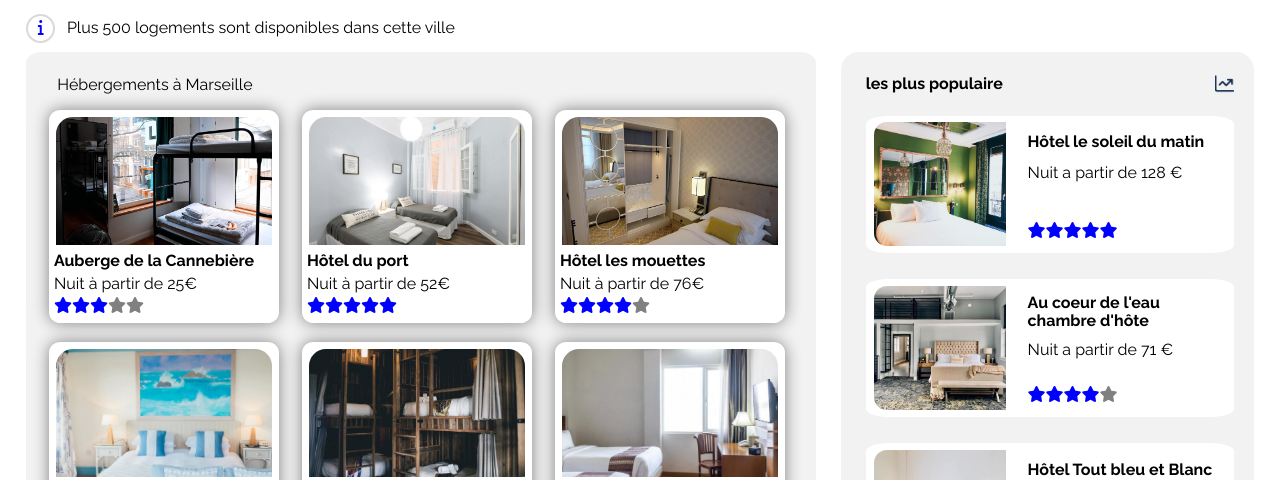
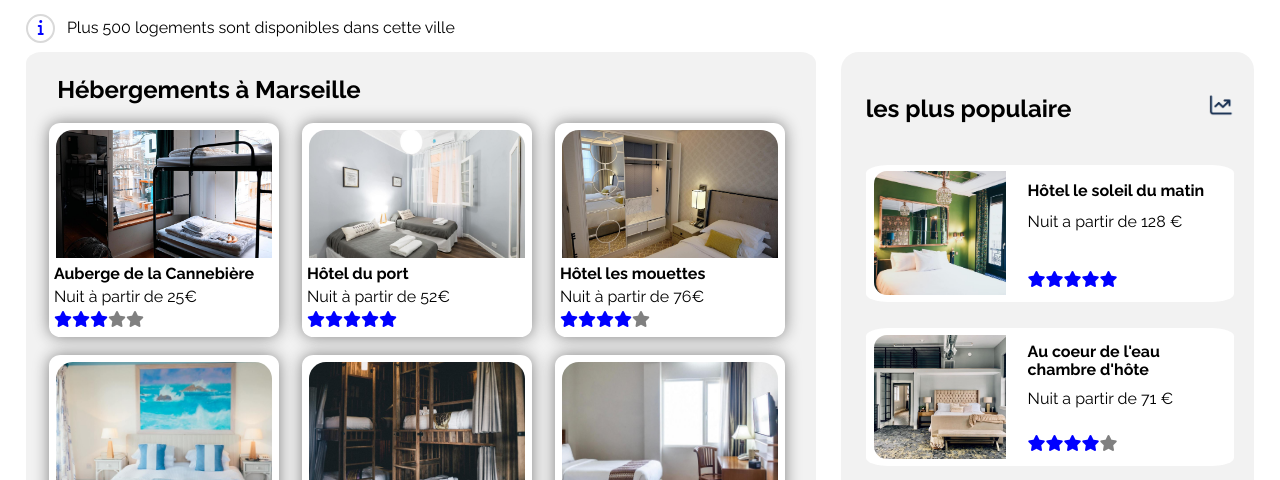
Before and after one commit to mysteriou13/project_index, a plain HTML site: page index.html in a window 1280 px wide. Shown: the part 292-772 px from the top of the page. Drawn offline with Linux system fonts and the light colour scheme.

Commit message:
reglage taille icon pop

```diff
--- a/index.html
+++ b/index.html
@@ -259,7 +259,7 @@ rel="stylesheet"
 
 
                     <div>
-                        <div class = "titre_hebergement"> Hébergements  à Marseille</div>
+                        <div class = "titre_hebergement"> <h2> Hébergements  à Marseille </h2> </div>
 
                         <div  class = "line_box" >
 
@@ -486,7 +486,9 @@ rel="stylesheet"
                                 <div  class = "flex_titre_populaire">
 
                                     <div>
-                      les plus  populaire
+
+                      <h2>  les plus  populaire </h2>
+
                       </div>
 
                       <div class = "taill_image_pop">
--- a/style.css
+++ b/style.css
@@ -509,9 +509,9 @@ height: 25px;
 
 .icone_pop{
 
-  height: 100%;
   width: 100%;
 
+  padding-top: 77%;
 
 }
 
@@ -526,7 +526,7 @@ height: 25px;
 
 .taill_image_pop{
 
-  width:5%;
+  width:7%;
 
 }
 
```
